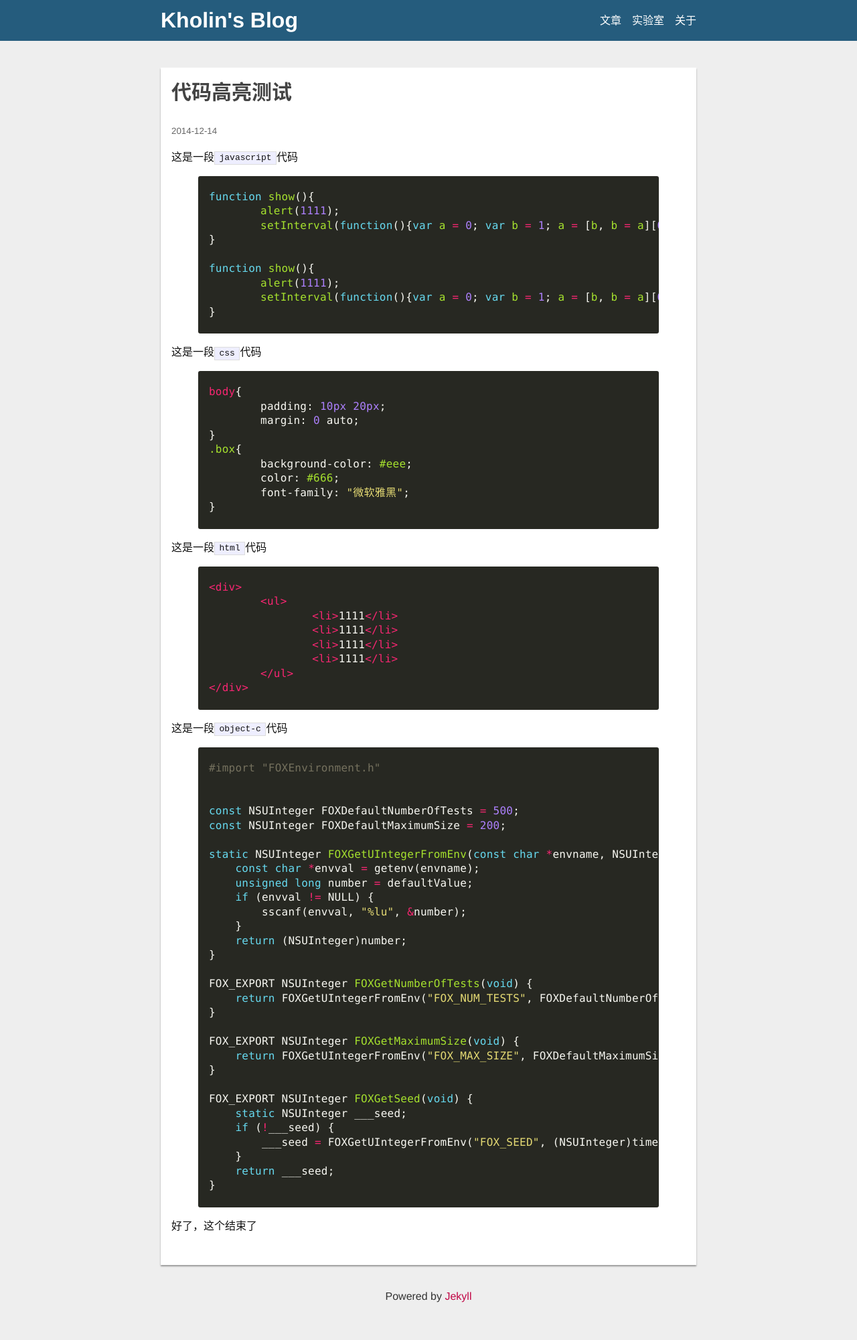
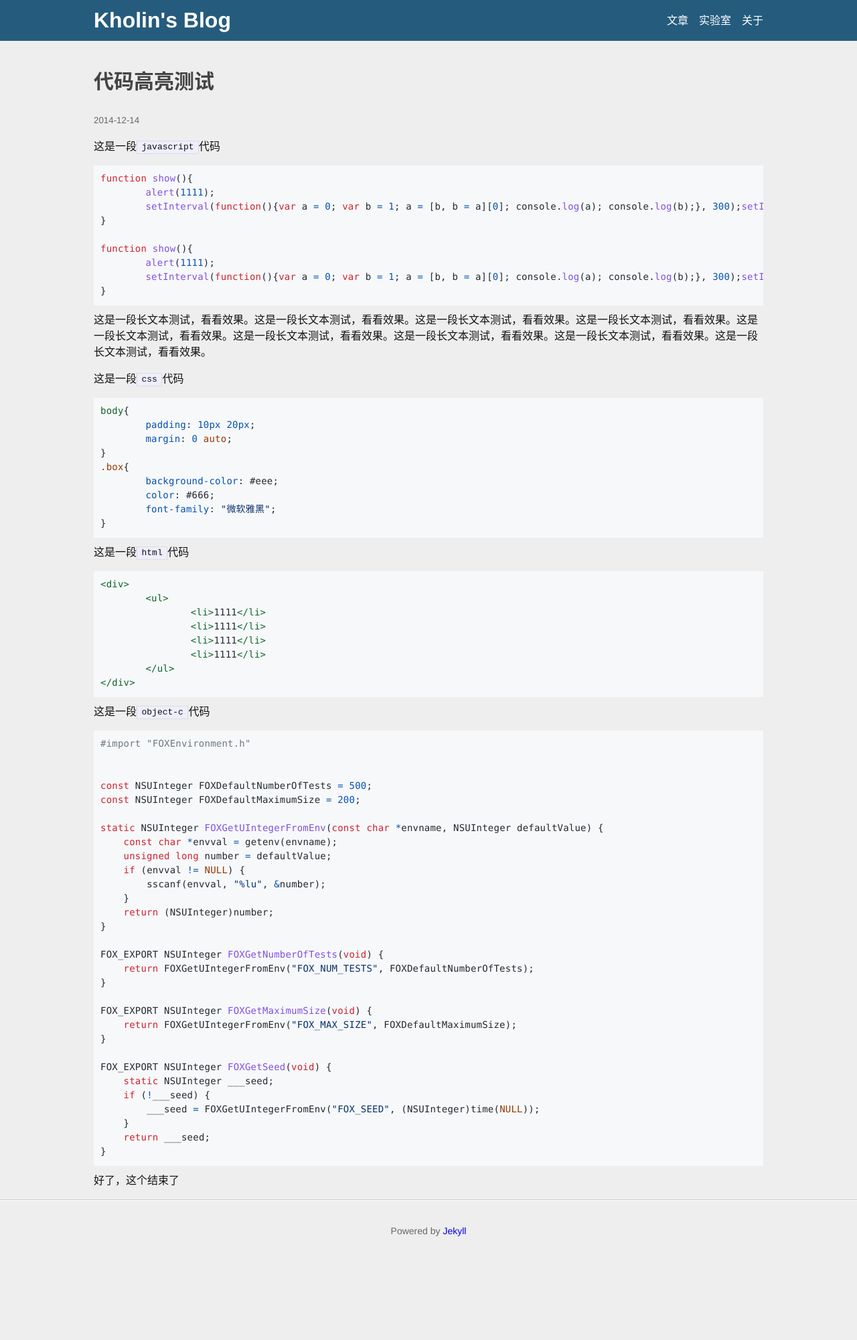
Before and after one commit to oodzchen/oodzchen.github.io, a Jekyll site: the page built from _posts/2014-12-14-new-markdown-test.markdown, in a window 1280 px wide. Shown: the whole page at 67% size. Built offline with Jekyll 4.4.1, drawn with Linux system fonts in a browser that asks for light colours; comment, search, counter and statistics services are not loaded; after the commit the page ends 1868 px from its top, so only the background shows below that.

Commit message:
update: Theme udpate

```diff
--- a/_layouts/layout.html
+++ b/_layouts/layout.html
@@ -11,6 +11,11 @@
     <meta
       name="viewport"
       content="width=device-width, initial-scale=1, maximum-scale=1, user-scalable=no"
+    />
+    <link
+      rel="stylesheet"
+      href="/css/github-theme.css"
+      media="screen, projection"
     />
     <link rel="stylesheet" href="/css/style.css" media="screen, projection" />
     <link rel="shortcut icon" href="/favicon.ico" />
@@ -71,6 +76,7 @@
 
     {{ content }}
 
+    <hr />
     <footer id="foot">
       <center>
         <p class="copy-right">
--- a/_layouts/post.html
+++ b/_layouts/post.html
@@ -15,32 +15,5 @@ layout: layout
         <div class="art-con">{{ content }}</div>
       </article>
     </div>
-
-    <div class="con-btm">
-      <div id="disqus_thread"></div>
-      <script>
-        var disqus_config = function () {
-          this.page.url = "{{ site.url }}{{ page.url }}";
-          this.page.identifier = "{{ page.id }}";
-        };
-
-        (function () {
-          // DON'T EDIT BELOW THIS LINE
-          var d = document,
-            s = d.createElement("script");
-
-          s.src = "//oodzchen.disqus.com/embed.js";
-
-          s.setAttribute("data-timestamp", +new Date());
-          (d.head || d.body).appendChild(s);
-        })();
-      </script>
-      <noscript
-        >Please enable JavaScript to view the
-        <a href="https://disqus.com/?ref_noscript" rel="nofollow"
-          >comments powered by Disqus.</a
-        ></noscript
-      >
-    </div>
   </main>
 </div>
--- a/_posts/2014-12-14-new-markdown-test.markdown
+++ b/_posts/2014-12-14-new-markdown-test.markdown
@@ -19,8 +19,9 @@ function show(){
 
 {% endhighlight %}
 
+这是一段长文本测试，看看效果。这是一段长文本测试，看看效果。这是一段长文本测试，看看效果。这是一段长文本测试，看看效果。这是一段长文本测试，看看效果。这是一段长文本测试，看看效果。这是一段长文本测试，看看效果。这是一段长文本测试，看看效果。这是一段长文本测试，看看效果。
+
 这是一段`css`代码
-
 {% highlight css %}
 
 body{
@@ -36,7 +37,6 @@ body{
 {% endhighlight %}
 
 这是一段`html`代码
-
 {% highlight html %}
 
 <div>
--- /dev/null
+++ b/css/github-theme.css
@@ -0,0 +1,116 @@
+.highlight table td { padding: 5px; }
+.highlight table pre { margin: 0; }
+.highlight, .highlight .w {
+  color: #24292f;
+  background-color: #f6f8fa;
+}
+.highlight .k, .highlight .kd, .highlight .kn, .highlight .kp, .highlight .kr, .highlight .kt, .highlight .kv {
+  color: #cf222e;
+}
+.highlight .gr {
+  color: #f6f8fa;
+}
+.highlight .gd {
+  color: #82071e;
+  background-color: #ffebe9;
+}
+.highlight .nb {
+  color: #953800;
+}
+.highlight .nc {
+  color: #953800;
+}
+.highlight .no {
+  color: #953800;
+}
+.highlight .nn {
+  color: #953800;
+}
+.highlight .sr {
+  color: #116329;
+}
+.highlight .na {
+  color: #116329;
+}
+.highlight .nt {
+  color: #116329;
+}
+.highlight .gi {
+  color: #116329;
+  background-color: #dafbe1;
+}
+.highlight .ges {
+  font-weight: bold;
+  font-style: italic;
+}
+.highlight .kc {
+  color: #0550ae;
+}
+.highlight .l, .highlight .ld, .highlight .m, .highlight .mb, .highlight .mf, .highlight .mh, .highlight .mi, .highlight .il, .highlight .mo, .highlight .mx {
+  color: #0550ae;
+}
+.highlight .sb {
+  color: #0550ae;
+}
+.highlight .bp {
+  color: #0550ae;
+}
+.highlight .ne {
+  color: #0550ae;
+}
+.highlight .nl {
+  color: #0550ae;
+}
+.highlight .py {
+  color: #0550ae;
+}
+.highlight .nv, .highlight .vc, .highlight .vg, .highlight .vi, .highlight .vm {
+  color: #0550ae;
+}
+.highlight .o, .highlight .ow {
+  color: #0550ae;
+}
+.highlight .gh {
+  color: #0550ae;
+  font-weight: bold;
+}
+.highlight .gu {
+  color: #0550ae;
+  font-weight: bold;
+}
+.highlight .s, .highlight .sa, .highlight .sc, .highlight .dl, .highlight .sd, .highlight .s2, .highlight .se, .highlight .sh, .highlight .sx, .highlight .s1, .highlight .ss {
+  color: #0a3069;
+}
+.highlight .nd {
+  color: #8250df;
+}
+.highlight .nf, .highlight .fm {
+  color: #8250df;
+}
+.highlight .err {
+  color: #f6f8fa;
+  background-color: #82071e;
+}
+.highlight .c, .highlight .ch, .highlight .cd, .highlight .cm, .highlight .cp, .highlight .cpf, .highlight .c1, .highlight .cs {
+  color: #6e7781;
+}
+.highlight .gl {
+  color: #6e7781;
+}
+.highlight .gt {
+  color: #6e7781;
+}
+.highlight .ni {
+  color: #24292f;
+}
+.highlight .si {
+  color: #24292f;
+}
+.highlight .ge {
+  color: #24292f;
+  font-style: italic;
+}
+.highlight .gs {
+  color: #24292f;
+  font-weight: bold;
+}
--- a/css/style.css
+++ b/css/style.css
@@ -1,3 +1,8 @@
+:root {
+	--bg-blue: #255c7d;
+	--primary: #1f82be;
+}
+
 html {
 	font:
 		1em/1.5 helvetica,
@@ -23,9 +28,7 @@ summary {
 	display: block;
 }
 a {
-	color: #c10444;
 	text-decoration: none;
-	text-shadow: none;
 }
 a:hover {
 	text-decoration: underline;
@@ -130,7 +133,7 @@ pre.lineno {
 }
 .container {
 	width: 90%;
-	max-width: 50rem;
+	max-width: 1000px;
 	margin-left: auto;
 	margin-right: auto;
 }
@@ -138,7 +141,7 @@ pre.lineno {
 #head {
 	padding: 0.4rem 0;
 	margin-bottom: 2.5rem;
-	background-color: #255c7d;
+	background-color: var(--bg-blue);
 	color: #fff;
 }
 
@@ -164,21 +167,7 @@ a.logo-text:hover {
 	margin-left: 1rem;
 	color: #fff;
 }
-#content {
-	min-height: 100%;
-	box-sizing: border-box;
-	margin-top: -7.5rem;
-	padding-top: 7.5rem;
-	margin-bottom: -7rem;
-	padding-bottom: 7rem;
-}
-#content > .container {
-	padding: 1rem;
-	background-color: #fff;
-	box-sizing: border-box;
-	min-height: 25rem;
-	box-shadow: 0 2px 2px rgba(0, 0, 0, 0.37);
-}
+
 .page-list li {
 	list-style-type: disc;
 	list-style-position: inside;
@@ -195,8 +184,9 @@ a.logo-text:hover {
 }
 #foot {
 	padding: 0.2rem 0;
-	color: #333;
+	color: #666;
 	margin-top: 2rem;
+	font-size: 14px;
 }
 
 .art-con img {
@@ -219,199 +209,13 @@ a.logo-text:hover {
 	margin-top: 30px;
 }
 
-/*------------sytax highlight--------------*/
 .highlight {
-	padding: 0.5rem 1rem;
-	margin-bottom: 1rem;
-	border-radius: 3px;
+	margin: 10px 0;
+	padding: 10px;
 	overflow: auto;
-	background: #272822;
-	color: #f8f8f2;
+	font-size: 14px;
 }
-.highlight .c {
-	color: #75715e;
-} /* Comment */
-.highlight .err {
-	color: #960050;
-	background-color: #1e0010;
-} /* Error */
-.highlight .k {
-	color: #66d9ef;
-} /* Keyword */
-.highlight .l {
-	color: #ae81ff;
-} /* Literal */
-.highlight .n {
-	color: #f8f8f2;
-} /* Name */
-.highlight .o {
-	color: #f92672;
-} /* Operator */
-.highlight .p {
-	color: #f8f8f2;
-} /* Punctuation */
-.highlight .cm {
-	color: #75715e;
-} /* Comment.Multiline */
-.highlight .cp {
-	color: #75715e;
-} /* Comment.Preproc */
-.highlight .c1 {
-	color: #75715e;
-} /* Comment.Single */
-.highlight .cs {
-	color: #75715e;
-} /* Comment.Special */
-.highlight .gd {
-	color: #f92672;
-} /* Generic.Deleted */
-.highlight .ge {
-	font-style: italic;
-} /* Generic.Emph */
-.highlight .gi {
-	color: #a6e22e;
-} /* Generic.Inserted */
-.highlight .gs {
-	font-weight: bold;
-} /* Generic.Strong */
-.highlight .gu {
-	color: #75715e;
-} /* Generic.Subheading */
-.highlight .kc {
-	color: #66d9ef;
-} /* Keyword.Constant */
-.highlight .kd {
-	color: #66d9ef;
-} /* Keyword.Declaration */
-.highlight .kn {
-	color: #f92672;
-} /* Keyword.Namespace */
-.highlight .kp {
-	color: #66d9ef;
-} /* Keyword.Pseudo */
-.highlight .kr {
-	color: #66d9ef;
-} /* Keyword.Reserved */
-.highlight .kt {
-	color: #66d9ef;
-} /* Keyword.Type */
-.highlight .ld {
-	color: #e6db74;
-} /* Literal.Date */
-.highlight .m {
-	color: #ae81ff;
-} /* Literal.Number */
-.highlight .s {
-	color: #e6db74;
-} /* Literal.String */
-.highlight .na {
-	color: #a6e22e;
-} /* Name.Attribute */
-.highlight .nb {
-	color: #f8f8f2;
-} /* Name.Builtin */
-.highlight .nc {
-	color: #a6e22e;
-} /* Name.Class */
-.highlight .no {
-	color: #66d9ef;
-} /* Name.Constant */
-.highlight .nd {
-	color: #a6e22e;
-} /* Name.Decorator */
-.highlight .ni {
-	color: #f8f8f2;
-} /* Name.Entity */
-.highlight .ne {
-	color: #a6e22e;
-} /* Name.Exception */
-.highlight .nf {
-	color: #a6e22e;
-} /* Name.Function */
-.highlight .nl {
-	color: #f8f8f2;
-} /* Name.Label */
-.highlight .nn {
-	color: #f8f8f2;
-} /* Name.Namespace */
-.highlight .nx {
-	color: #a6e22e;
-} /* Name.Other */
-.highlight .py {
-	color: #f8f8f2;
-} /* Name.Property */
-.highlight .nt {
-	color: #f92672;
-} /* Name.Tag */
-.highlight .nv {
-	color: #f8f8f2;
-} /* Name.Variable */
-.highlight .ow {
-	color: #f92672;
-} /* Operator.Word */
-.highlight .w {
-	color: #f8f8f2;
-} /* Text.Whitespace */
-.highlight .mb {
-	color: #ae81ff;
-} /* Literal.Number.Bin */
-.highlight .mf {
-	color: #ae81ff;
-} /* Literal.Number.Float */
-.highlight .mh {
-	color: #ae81ff;
-} /* Literal.Number.Hex */
-.highlight .mi {
-	color: #ae81ff;
-} /* Literal.Number.Integer */
-.highlight .mo {
-	color: #ae81ff;
-} /* Literal.Number.Oct */
-.highlight .sb {
-	color: #e6db74;
-} /* Literal.String.Backtick */
-.highlight .sc {
-	color: #e6db74;
-} /* Literal.String.Char */
-.highlight .sd {
-	color: #e6db74;
-} /* Literal.String.Doc */
-.highlight .s2 {
-	color: #e6db74;
-} /* Literal.String.Double */
-.highlight .se {
-	color: #ae81ff;
-} /* Literal.String.Escape */
-.highlight .sh {
-	color: #e6db74;
-} /* Literal.String.Heredoc */
-.highlight .si {
-	color: #e6db74;
-} /* Literal.String.Interpol */
-.highlight .sx {
-	color: #e6db74;
-} /* Literal.String.Other */
-.highlight .sr {
-	color: #e6db74;
-} /* Literal.String.Regex */
-.highlight .s1 {
-	color: #e6db74;
-} /* Literal.String.Single */
-.highlight .ss {
-	color: #e6db74;
-} /* Literal.String.Symbol */
-.highlight .bp {
-	color: #f8f8f2;
-} /* Name.Builtin.Pseudo */
-.highlight .vc {
-	color: #f8f8f2;
-} /* Name.Variable.Class */
-.highlight .vg {
-	color: #f8f8f2;
-} /* Name.Variable.Global */
-.highlight .vi {
-	color: #f8f8f2;
-} /* Name.Variable.Instance */
-.highlight .il {
-	color: #ae81ff;
-} /* Literal.Number.Integer.Long */
+
+.highlight pre {
+	margin: 0;
+}
```
